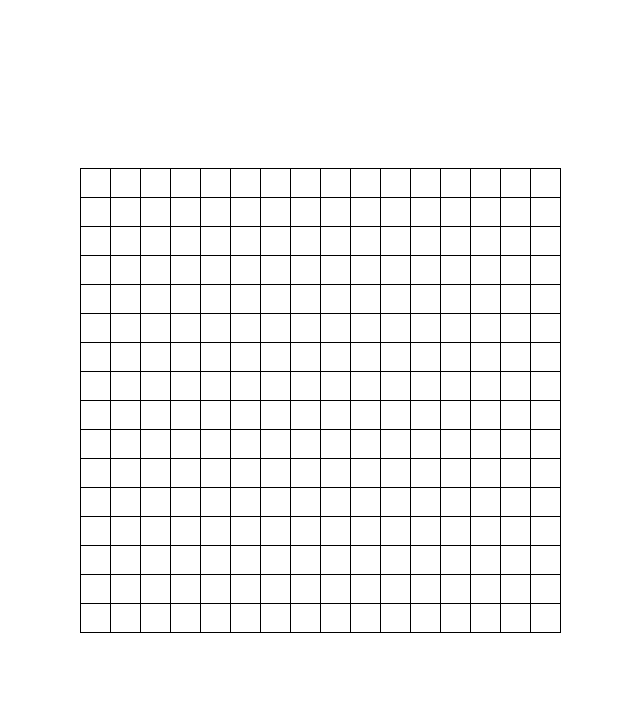
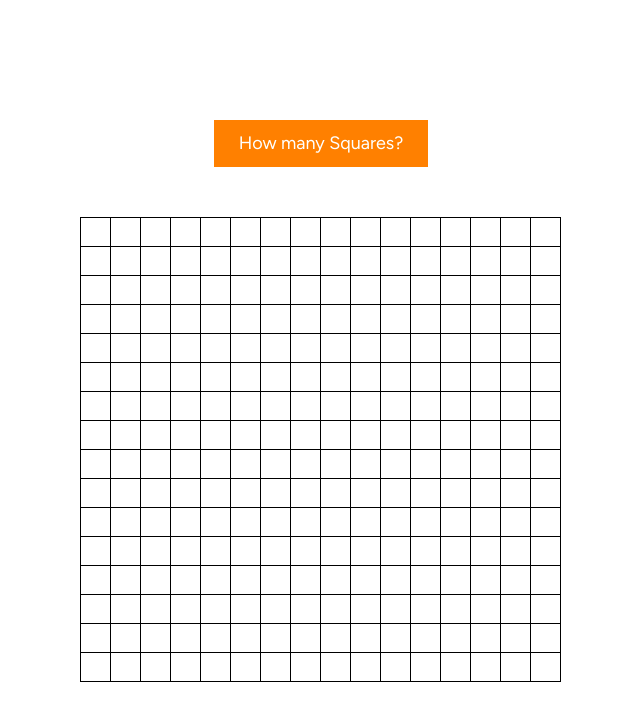
Before and after one commit to ulathincube/etch-a-sketch, a plain HTML site: page index.html in a window 1280 px wide. Shown: the whole page, without its empty margins (319-959 px from the left). Drawn offline with Linux system fonts and the light colour scheme.

Commit message:
Fix: Add function generateBoxes

```diff
--- a/index.html
+++ b/index.html
@@ -4,10 +4,19 @@
     <meta charset="UTF-8" />
     <meta name="viewport" content="width=device-width, initial-scale=1.0" />
     <title>Etch A Sketch</title>
+    <link rel="preconnect" href="https://fonts.googleapis.com" />
+    <link rel="preconnect" href="https://fonts.gstatic.com" crossorigin />
+    <link
+      href="https://fonts.googleapis.com/css2?family=Figtree:ital,wght@0,300..900;1,300..900&display=swap"
+      rel="stylesheet"
+    />
     <link rel="stylesheet" href="styles.css" />
     <script defer src="script.js"></script>
   </head>
   <body>
+    <div class="prompt-box">
+      <button class="prompt">How many Squares?</button>
+    </div>
     <div class="container"></div>
   </body>
 </html>
--- a/script.js
+++ b/script.js
@@ -1,12 +1,42 @@
 const container = document.querySelector('.container');
-// const div = document.createElement('div');
+const button = document.querySelector('.prompt');
 
 let arrayOfDivs = [];
+let amount;
 
-for (let i = 0; i < 256; i++) {
-  const div = document.createElement('div');
-  div.classList.add('grid-item');
-  arrayOfDivs.push(div);
+function generateBoxes(number) {
+  if (number > 100) {
+    return;
+  }
+  const grid = number * number;
+  const sizing = 480 / number;
+
+  for (let i = 0; i < grid; i++) {
+    const div = document.createElement('div');
+    div.classList.add('grid-item');
+    div.style.width = `${sizing}px`;
+    div.style.height = `${sizing}px`;
+    arrayOfDivs.push(div);
+  }
+
+  arrayOfDivs.forEach(div => container.appendChild(div));
 }
 
-arrayOfDivs.forEach(div => container.appendChild(div));
+generateBoxes(16);
+
+button.addEventListener('click', event => {
+  const gridItems = document.querySelectorAll('.grid-item');
+
+  const gridItemArr = Array.from(gridItems);
+
+  gridItemArr.forEach(item => {
+    container.removeChild(item);
+    arrayOfDivs = [];
+  });
+
+  amount = Number(prompt('How many boxes do you want to render per line?', 16));
+
+  if (amount > 0 && amount) {
+    generateBoxes(amount);
+  }
+});
--- a/styles.css
+++ b/styles.css
@@ -74,10 +74,19 @@ h6 {
   isolation: isolate;
 }
 
+html {
+  font-size: 62.5%;
+  font-family: 'Figtree', system-ui, -apple-system, BlinkMacSystemFont,
+    'Segoe UI', Roboto, Oxygen, Ubuntu, Cantarell, 'Open Sans', 'Helvetica Neue',
+    sans-serif;
+}
+
 body {
   width: 100vw;
+  font-size: 1.8rem;
   height: 100vh;
   display: flex;
+  flex-direction: column;
   justify-content: center;
   align-items: center;
 }
@@ -98,6 +107,21 @@ body {
   height: 30px;
 }
 
+.grid-item {
+  background-color: white;
+  transition: all 200ms ease-in;
+}
+.prompt-box {
+  margin-bottom: 5rem;
+}
+
+.prompt {
+  background-color: hsl(30, 100%, 50%);
+  color: white;
+  padding: 1rem 2.5rem;
+  border: none;
+}
+
 .grid-item:hover {
-  background-color: red;
+  background-color: hsl(30, 100%, 50%);
 }
```
